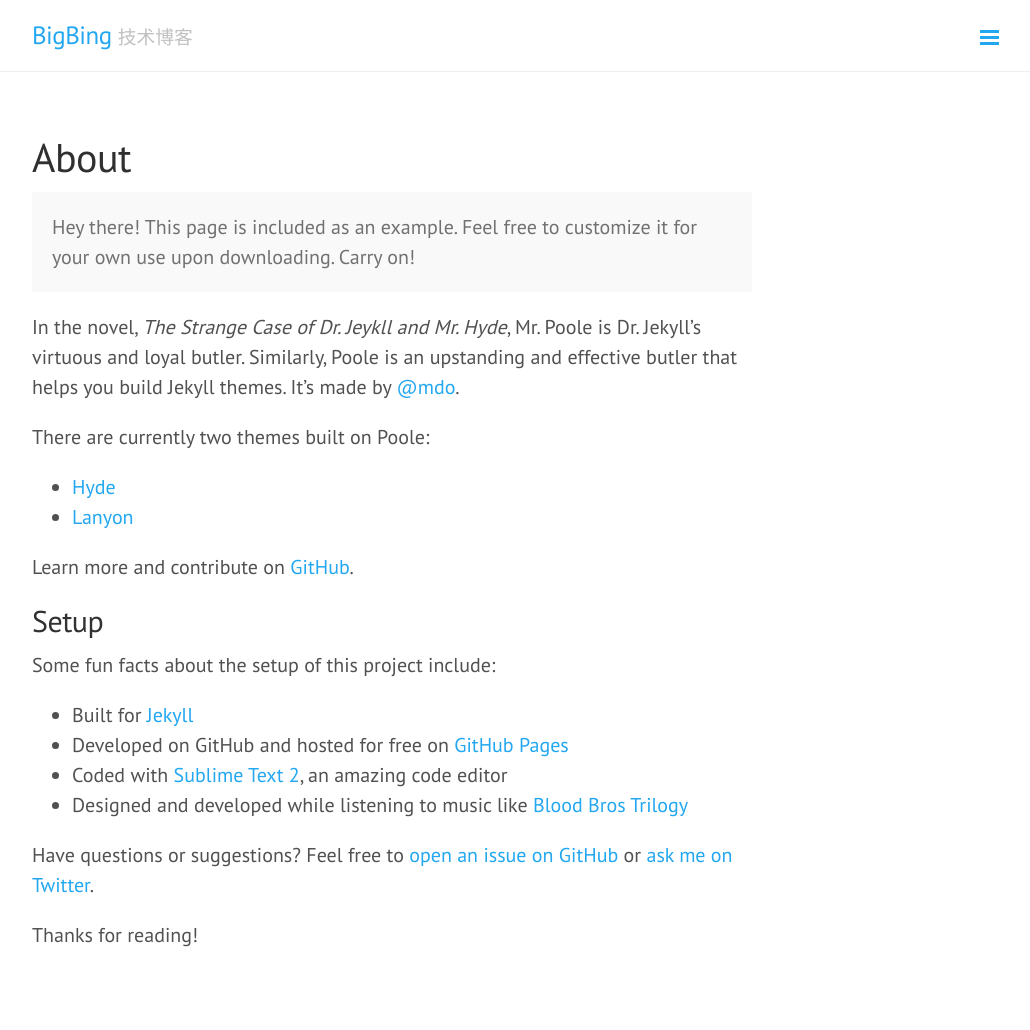
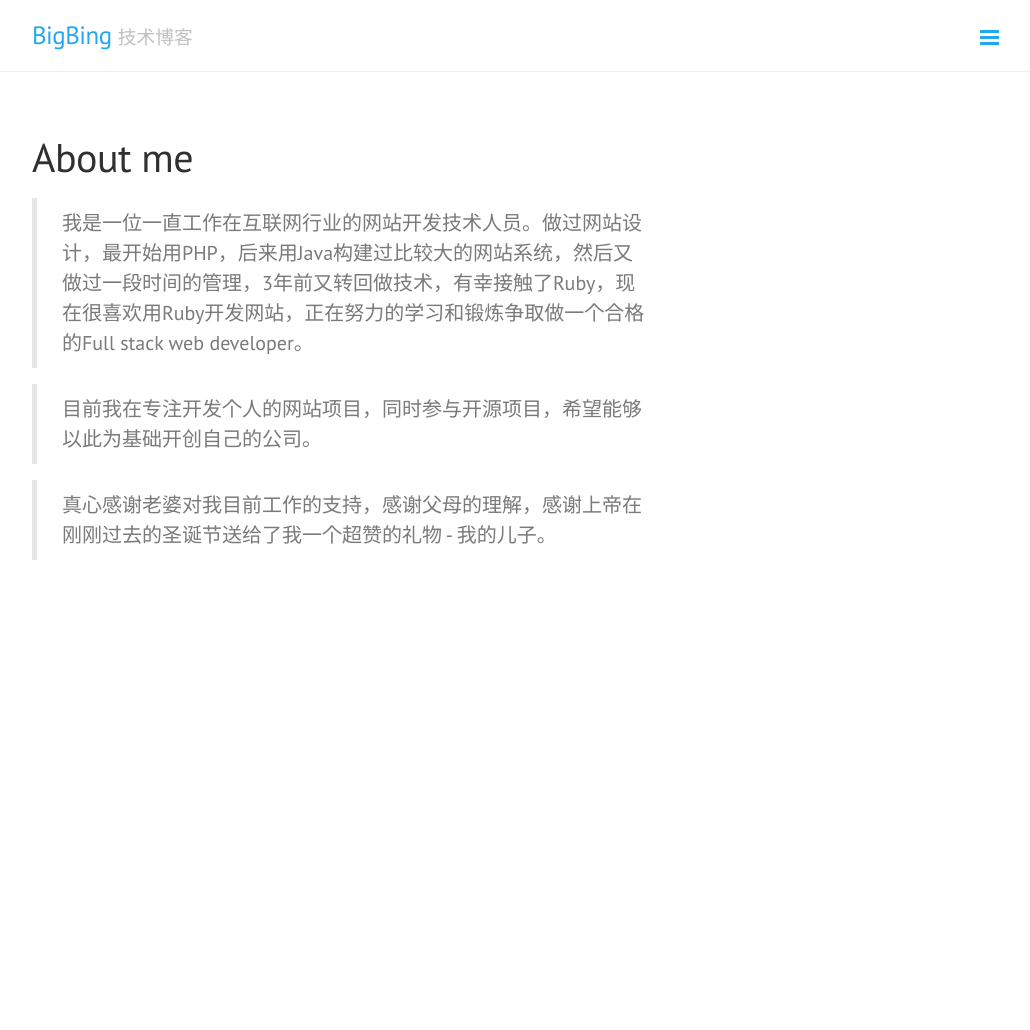
Before and after one commit to bingxie/bingxie.github.io, a Jekyll site: the page built from about.md, in a window 1280 px wide. Shown: the whole page, without its empty margins (248-1278 px from the left). Built offline with Jekyll 4.4.1, drawn with Linux system fonts in a browser that asks for light colours; Markdown is read by kramdown in place of the engine named in the settings; after the commit the page ends 900 px from its top, so only the background shows below that.

Commit message:
Update about me and sidebar links

```diff
--- a/_config.yml
+++ b/_config.yml
@@ -11,7 +11,7 @@ relative_permalinks: true
 # Setup
 title:               BigBing
 tagline:             '技术博客'
-description:         'A reserved <a href="http://jekyllrb.com" target="_blank">Jekyll</a> theme that places the utmost gravity on content with a hidden drawer. Made by <a href="https://twitter.com/mdo" target="_blank">@mdo</a>.'
+description:         '这是一个别名叫大兵的技术人的博客，主要关注Web开发，部署相关的技术。'
 url:                 http://www.bigbing.net
 baseurl:             /
 paginate:            5
--- a/_includes/sidebar.html
+++ b/_includes/sidebar.html
@@ -25,8 +25,8 @@
       {% endif %}
     {% endfor %}
 
-    <a class="sidebar-nav-item" href="{{ site.github.repo }}/archive/v{{ site.version }}.zip">Download</a>
-    <a class="sidebar-nav-item" href="{{ site.github.repo }}">GitHub project</a>
+    <a class="sidebar-nav-item" href="/atom.xml">RSS feed</a>
+    <a class="sidebar-nav-item" href="https://github.com/bingxie">GitHub</a>
     <span class="sidebar-nav-item">Currently v{{ site.version }}</span>
   </nav>
 
--- a/about.md
+++ b/about.md
@@ -1,30 +1,10 @@
 ---
 layout: page
-title: About
+title: About me
 ---
 
-<p class="message">
-  Hey there! This page is included as an example. Feel free to customize it for your own use upon downloading. Carry on!
-</p>
+> 我是一位一直工作在互联网行业的网站开发技术人员。做过网站设计，最开始用PHP，后来用Java构建过比较大的网站系统，然后又做过一段时间的管理，3年前又转回做技术，有幸接触了Ruby，现在很喜欢用Ruby开发网站，正在努力的学习和锻炼争取做一个合格的Full stack web developer。
 
-In the novel, *The Strange Case of Dr. Jeykll and Mr. Hyde*, Mr. Poole is Dr. Jekyll's virtuous and loyal butler. Similarly, Poole is an upstanding and effective butler that helps you build Jekyll themes. It's made by [@mdo](https://twitter.com/mdo).
+> 目前我在专注开发个人的网站项目，同时参与开源项目，希望能够以此为基础开创自己的公司。
 
-There are currently two themes built on Poole:
-
-* [Hyde](http://hyde.getpoole.com)
-* [Lanyon](http://lanyon.getpoole.com)
-
-Learn more and contribute on [GitHub](https://github.com/poole).
-
-## Setup
-
-Some fun facts about the setup of this project include:
-
-* Built for [Jekyll](http://jekyllrb.com)
-* Developed on GitHub and hosted for free on [GitHub Pages](https://pages.github.com)
-* Coded with [Sublime Text 2](http://sublimetext.com), an amazing code editor
-* Designed and developed while listening to music like [Blood Bros Trilogy](https://soundcloud.com/maddecent/sets/blood-bros-series)
-
-Have questions or suggestions? Feel free to [open an issue on GitHub](https://github.com/poole/issues/new) or [ask me on Twitter](https://twitter.com/mdo).
-
-Thanks for reading!
+> 真心感谢老婆对我目前工作的支持，感谢父母的理解，感谢上帝在刚刚过去的圣诞节送给了我一个超赞的礼物 - 我的儿子。
```
